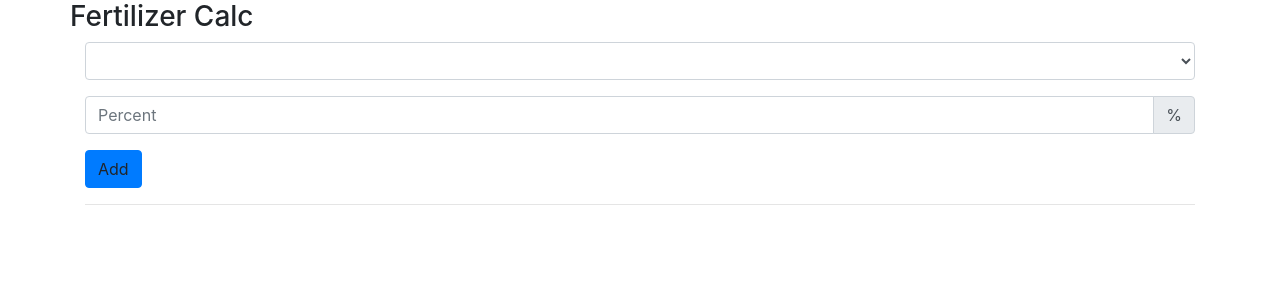
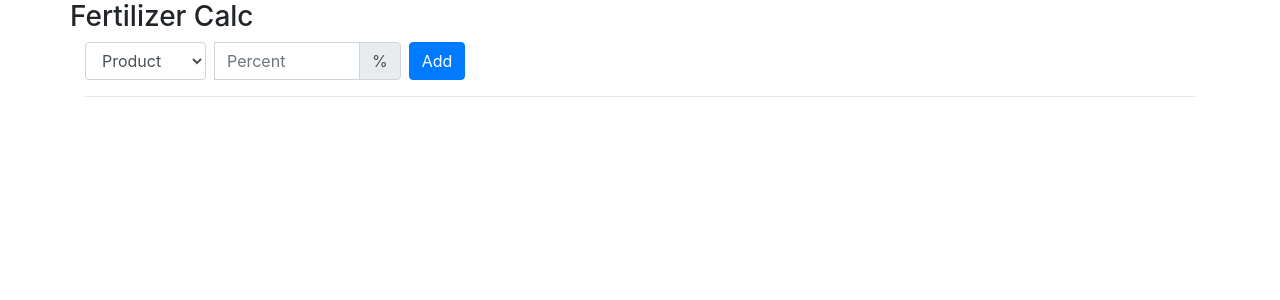
Before and after one commit to BenDoan/playground, a Vue app in the folder fertilizer-calc/: page / in a window 1280 px wide. Shown: the top 300 px of the page. Built offline with nearby package versions, Linux system fonts and the light colour scheme.

Commit message:
cleanup fertilizer calc

```diff
--- a/fertilizer-calc/src/App.vue
+++ b/fertilizer-calc/src/App.vue
@@ -3,19 +3,23 @@
     <div class="row">
       <h3>Fertilizer Calc</h3>
     </div>
-    <div class="form-group" required>
-      <select v-model="chosenRecipe" class="form-control">
-        <option value="" disabled selected>Select a recipe</option>
+    <form class="form-inline" v-on:submit.prevent="onAdd">
+      <div class="form-group mr-2" required>
+        <label class="sr-only" for="product-input">Product</label>
+        <select v-model="chosenProduct" class="form-control" id="product-input">
+          <option :value="null" disabled>Product</option>
           <option v-for="name in Object.keys(recipes)" :key="name">{{name}}</option>
         </select>
       </div>
-    <div class="input-group mb-3">
-      <input v-model="chosenPercent" class="form-control" type="number" min="1" max="100" step="0.01" placeholder="Percent" />
+      <div class="input-group mr-2">
+        <label class="sr-only" for="percent-input">Percent</label>
+        <input v-model="chosenPercent" class="form-control" type="number" min="1" max="100" step="0.01" placeholder="Percent" id="percent-input"/>
         <div class="input-group-append">
           <span class="input-group-text">%</span>
         </div>
       </div>
-    <a class="btn btn-primary" v-on:click="onAdd">Add</a>
+      <a class="btn btn-primary text-white" v-on:click="onAdd">Add</a>
+    </form>
 
     <hr>
 
@@ -23,7 +27,7 @@
       <h3>Recipe</h3>
       <table class="table">
         <thead>
-          <th scope="col">Recipe</th>
+          <th scope="col">Product</th>
           <th scope="col">Percent</th>
         </thead>
         <tbody>
@@ -78,16 +82,11 @@ export default {
     return {
       recipes: this.convertRecipes(recipes),
       recipeComponents: [],
-      chosenRecipe: null,
+      chosenProduct: null,
       chosenPercent: null,
       resultPercents: null,
       totalResultPercent: 0,
     }
-  },
-  computed: {
-    allIngredients: function() {
-      return [...new Set([].concat(...Object.values(this.recipes).map(x => Object.keys(x))))]
-    },
   },
   methods: {
     convertRecipes(recipes) {
@@ -115,9 +114,11 @@ export default {
       this.totalResultPercent = Object.values(resultPercents).reduce((sum, x) => sum.add(x))
     },
     onAdd: function() {
-      if (this.chosenRecipe && this.chosenPercent) {
-        this.recipeComponents.push([this.chosenRecipe, this.chosenPercent*.01])
+      if (this.chosenProduct && this.chosenPercent) {
+        this.recipeComponents.push([this.chosenProduct, this.chosenPercent * .01])
         this.calc()
+        this.chosenProduct = null;
+        this.chosenPercent = null;
       }
     },
     onDelete: function(index) {
```
Lines whose indentation alone changed are shown as unchanged.
